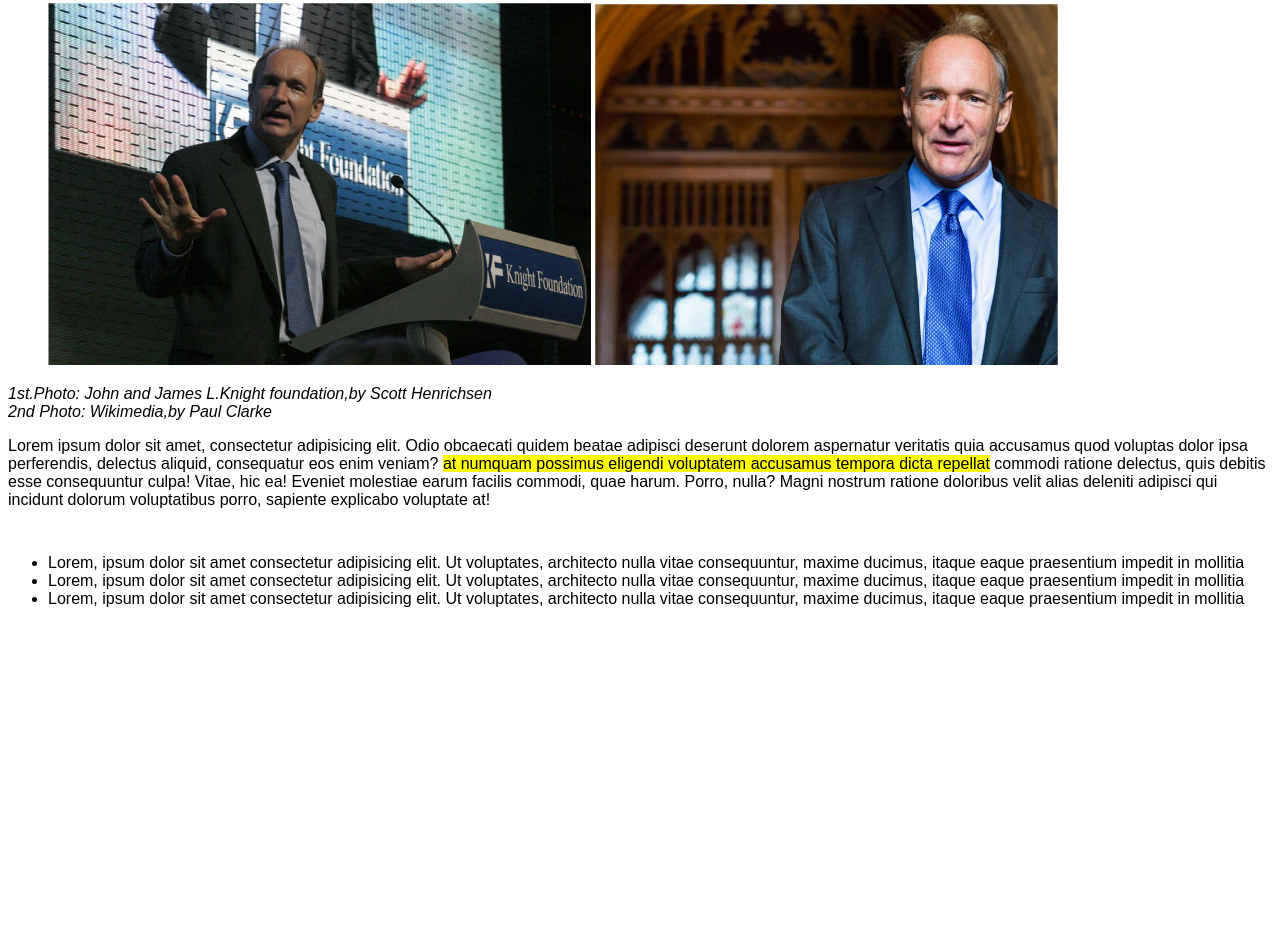
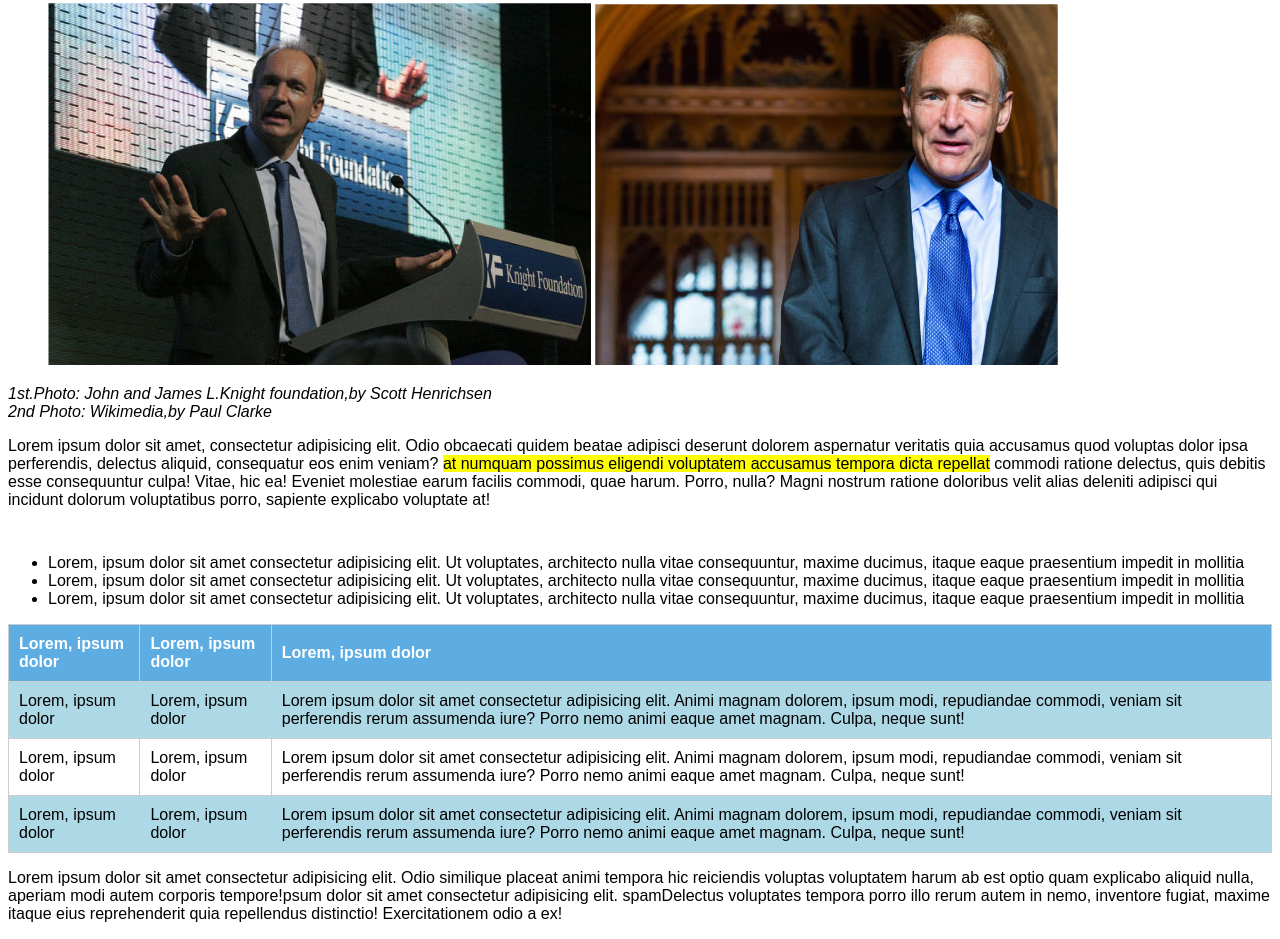
Before and after one commit to VirgilioDefeo/html-css-Booleaner, a plain HTML site: page index.html in a window 1280 px wide. Shown: the part 314-1253 px from the top of the page. Before the commit the page ends 946 px from the top, so only its background shows below. Drawn offline with Linux system fonts and the light colour scheme.

Commit message:
feat:finish-table

```diff
--- a/css/style.css
+++ b/css/style.css
@@ -40,3 +40,23 @@ font-size: medium ;
 section{
     padding-top: 1%;
 }
+
+table{
+    width: 100%;
+    border-collapse:collapse
+}
+
+th, td{
+    border: 1px solid #ccc;
+     padding: 10px;
+    text-align:left;
+}
+
+th{
+    background-color: #5dade2;
+    color:white;
+}
+
+.riga-colore{
+    background-color: lightblue;
+}
--- a/index.html
+++ b/index.html
@@ -41,7 +41,8 @@
             <p>Lorem ipsum dolor sit amet, consectetur adipisicing elit. Odio obcaecati quidem beatae adipisci deserunt
                 dolorem aspernatur veritatis quia accusamus quod voluptas dolor ipsa perferendis, delectus aliquid,
                 consequatur eos enim veniam?
-                <span class="evidence">at numquam possimus eligendi voluptatem accusamus tempora dicta repellat</span> commodi ratione
+                <span class="evidence">at numquam possimus eligendi voluptatem accusamus tempora dicta repellat</span>
+                commodi ratione
                 delectus, quis debitis esse consequuntur culpa! Vitae, hic ea! Eveniet molestiae earum facilis commodi,
                 quae harum. Porro, nulla?
                 Magni nostrum ratione doloribus velit alias deleniti adipisci qui incidunt dolorum voluptatibus porro,
@@ -54,19 +55,56 @@
         <section>
             <div class="lista">
                 <ul>
-                    <li>Lorem, ipsum dolor sit amet consectetur adipisicing elit. Ut voluptates, architecto nulla vitae consequuntur, maxime ducimus, itaque eaque praesentium impedit in mollitia</li>
-                    <li>Lorem, ipsum dolor sit amet consectetur adipisicing elit. Ut voluptates, architecto nulla vitae consequuntur, maxime ducimus, itaque eaque praesentium impedit in mollitia</li>
-                    <li>Lorem, ipsum dolor sit amet consectetur adipisicing elit. Ut voluptates, architecto nulla vitae consequuntur, maxime ducimus, itaque eaque praesentium impedit in mollitia</li>
+                    <li>Lorem, ipsum dolor sit amet consectetur adipisicing elit. Ut voluptates, architecto nulla vitae
+                        consequuntur, maxime ducimus, itaque eaque praesentium impedit in mollitia</li>
+                    <li>Lorem, ipsum dolor sit amet consectetur adipisicing elit. Ut voluptates, architecto nulla vitae
+                        consequuntur, maxime ducimus, itaque eaque praesentium impedit in mollitia</li>
+                    <li>Lorem, ipsum dolor sit amet consectetur adipisicing elit. Ut voluptates, architecto nulla vitae
+                        consequuntur, maxime ducimus, itaque eaque praesentium impedit in mollitia</li>
                 </ul>
             </div>
             <!--fine sezione lista -->
 
-             <!-- inizio tabella -->
-              <table>
+            <!-- inizio tabella -->
+            <table>
+                <tr>
+                    <th>Lorem, ipsum dolor</th>
+                    <th>Lorem, ipsum dolor</th>
+                    <th>Lorem, ipsum dolor</th>
+                </tr>
 
-              </table>
+                <tr class="riga-colore">
+                    <td>Lorem, ipsum dolor</td>
+                    <td>Lorem, ipsum dolor</td>
+                    <td>Lorem ipsum dolor sit amet consectetur adipisicing elit. Animi magnam dolorem, ipsum modi,
+                        repudiandae commodi, veniam sit perferendis rerum assumenda iure? Porro nemo animi eaque amet
+                        magnam. Culpa, neque sunt!</td>
+                </tr>
 
-             <!-- fine tabella -->
+                <tr>
+                    <td>Lorem, ipsum dolor</td>
+                    <td>Lorem, ipsum dolor</td>
+                    <td>Lorem ipsum dolor sit amet consectetur adipisicing elit. Animi magnam dolorem, ipsum modi,
+                        repudiandae commodi, veniam sit perferendis rerum assumenda iure? Porro nemo animi eaque amet
+                        magnam. Culpa, neque sunt!</td>
+                </tr>
+
+                <tr class="riga-colore">
+                    <td>Lorem, ipsum dolor</td>
+                    <td>Lorem, ipsum dolor</td>
+                    <td>Lorem ipsum dolor sit amet consectetur adipisicing elit. Animi magnam dolorem, ipsum modi,
+                        repudiandae commodi, veniam sit perferendis rerum assumenda iure? Porro nemo animi eaque amet
+                        magnam. Culpa, neque sunt!</td>
+                </tr>
+            </table>
+            <!-- fine tabella -->
+
+
+            <!-- paragrafo -->
+            <p>Lorem ipsum dolor sit amet consectetur adipisicing elit. Odio similique placeat animi tempora hic reiciendis voluptas voluptatem harum ab est optio quam explicabo aliquid nulla, aperiam modi autem corporis tempore!psum dolor sit amet consectetur adipisicing elit. spamDelectus voluptates tempora porro illo rerum
+                autem in nemo, inventore fugiat, maxime itaque eius reprehenderit quia repellendus distinctio!
+                Exercitationem odio a ex!</p>
+            <!--fine paragrafo -->
         </section>
 
 
```
